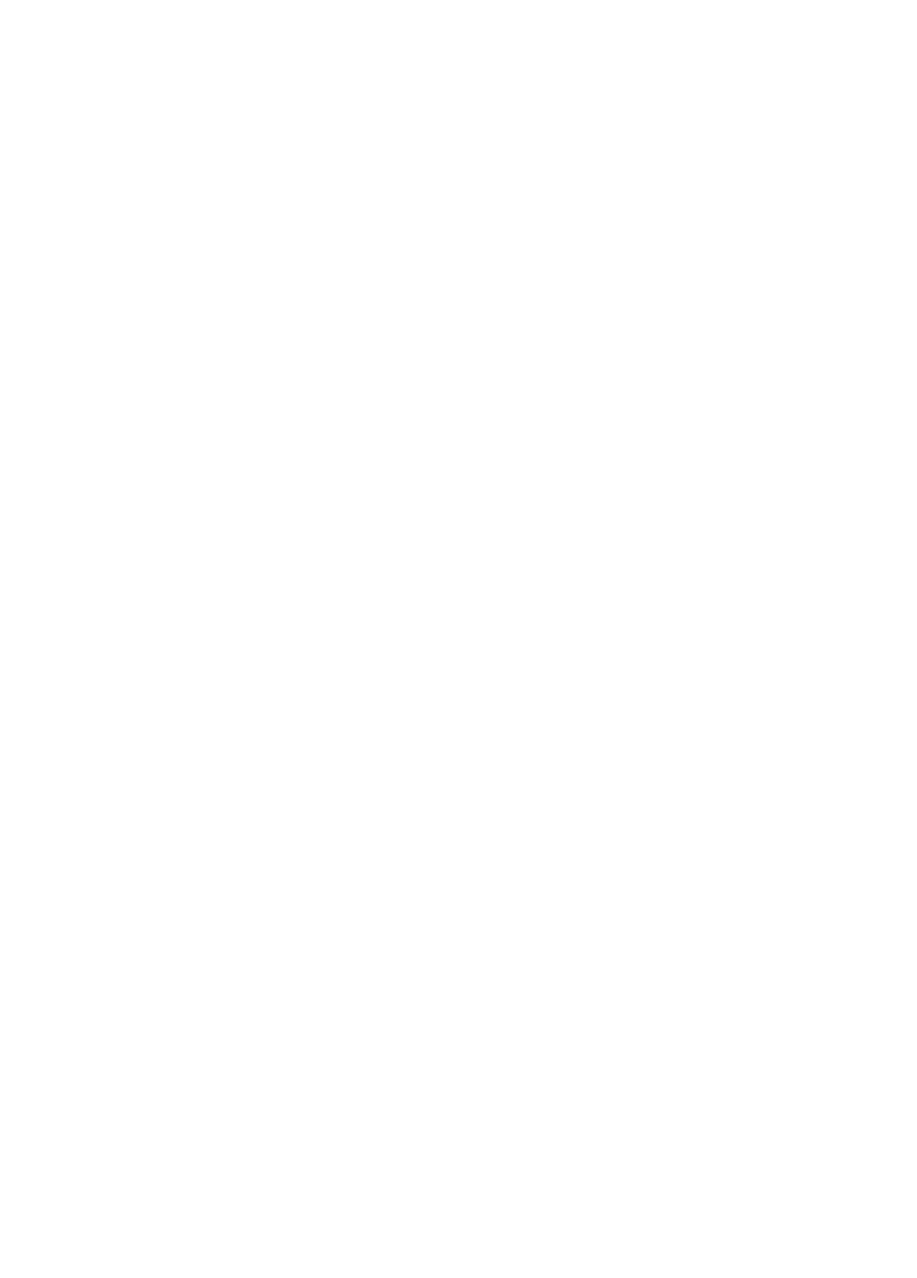
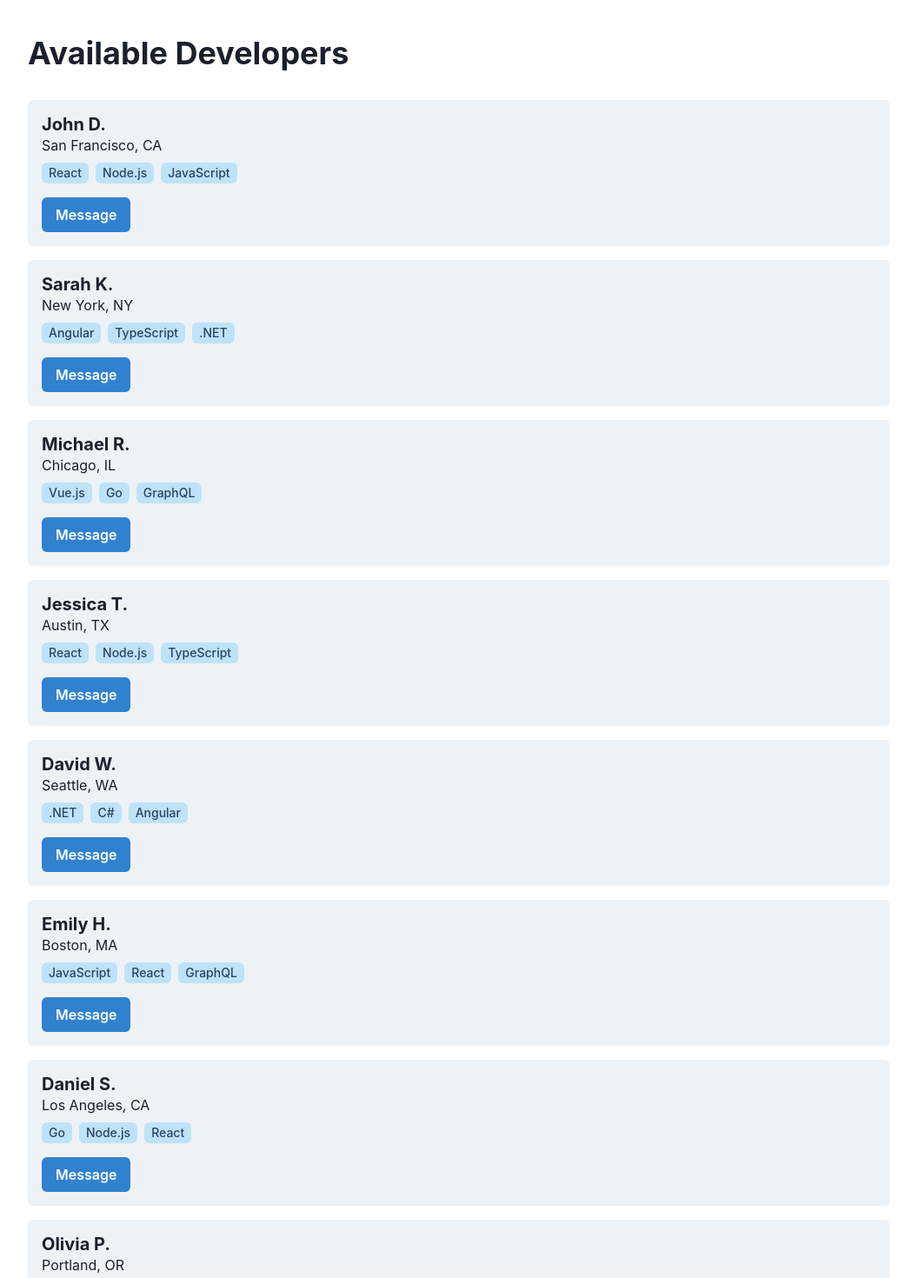
Before and after one commit to GPT-Engineer-App-Dev/tech-savvy-hub, a React (Vite) app: page /developers in a window 1280 px wide. Before the commit this address had no page. Shown: the top 1470 px of the page at 87% size, without its empty margins (112-1167 px from the left). Before the commit the page ends 800 px from the top, so only its background shows below. Built offline with nearby package versions, Linux system fonts and the light colour scheme.

Commit message:
- Created new Developers.jsx component to list available developers - Added sample developer data with name, location, specialties - Rendered list of developers with info and message button - Added new /developers route to App.jsx - Created Header component with links to navigate between pages

```diff
--- a/src/App.jsx
+++ b/src/App.jsx
@@ -1,11 +1,13 @@
 import { Route, BrowserRouter as Router, Routes } from "react-router-dom";
 import Index from "./pages/Index.jsx";
+import Developers from "./pages/Developers.jsx";
 
 function App() {
   return (
     <Router>
       <Routes>
         <Route exact path="/" element={<Index />} />
+        <Route path="/developers" element={<Developers />} />
       </Routes>
     </Router>
   );
--- /dev/null
+++ b/src/components/Header.jsx
@@ -0,0 +1,22 @@
+import { Box, Container, Flex, Spacer, Link } from "@chakra-ui/react";
+import { Link as RouterLink } from "react-router-dom";
+
+const Header = () => {
+  return (
+    <Box bg="gray.100" py={4}>
+      <Container maxW="container.lg">
+        <Flex align="center">
+          <Link as={RouterLink} to="/" fontWeight="bold" fontSize="xl">
+            Particles
+          </Link>
+          <Spacer />
+          <Link as={RouterLink} to="/developers" fontWeight="medium">
+            Developers
+          </Link>
+        </Flex>
+      </Container>
+    </Box>
+  );
+};
+
+export default Header;
--- /dev/null
+++ b/src/pages/Developers.jsx
@@ -0,0 +1,86 @@
+import { Box, Button, Container, Heading, HStack, Tag, Text, VStack } from "@chakra-ui/react";
+
+const developers = [
+  {
+    name: "John D.",
+    location: "San Francisco, CA",
+    specialties: ["React", "Node.js", "JavaScript"],
+  },
+  {
+    name: "Sarah K.",
+    location: "New York, NY",
+    specialties: ["Angular", "TypeScript", ".NET"],
+  },
+  {
+    name: "Michael R.",
+    location: "Chicago, IL",
+    specialties: ["Vue.js", "Go", "GraphQL"],
+  },
+  {
+    name: "Jessica T.",
+    location: "Austin, TX",
+    specialties: ["React", "Node.js", "TypeScript"],
+  },
+  {
+    name: "David W.",
+    location: "Seattle, WA",
+    specialties: [".NET", "C#", "Angular"],
+  },
+  {
+    name: "Emily H.",
+    location: "Boston, MA",
+    specialties: ["JavaScript", "React", "GraphQL"],
+  },
+  {
+    name: "Daniel S.",
+    location: "Los Angeles, CA",
+    specialties: ["Go", "Node.js", "React"],
+  },
+  {
+    name: "Olivia P.",
+    location: "Portland, OR",
+    specialties: ["TypeScript", "Vue.js", "Node.js"],
+  },
+  {
+    name: "James L.",
+    location: "Denver, CO",
+    specialties: ["Angular", "TypeScript", ".NET"],
+  },
+  {
+    name: "Sophia R.",
+    location: "Atlanta, GA",
+    specialties: ["JavaScript", "React", "Node.js"],
+  },
+];
+
+const Developers = () => {
+  return (
+    <Box py={10}>
+      <Container maxW="container.lg">
+        <Heading size="xl" mb={8}>
+          Available Developers
+        </Heading>
+        <VStack spacing={4} align="stretch">
+          {developers.map((dev, index) => (
+            <Box key={index} bg="gray.100" p={4} rounded="md">
+              <Heading size="md">{dev.name}</Heading>
+              <Text>{dev.location}</Text>
+              <HStack spacing={2} mt={2}>
+                {dev.specialties.map((spec, index) => (
+                  <Tag key={index} size="md" variant="subtle" colorScheme="blue">
+                    {spec}
+                  </Tag>
+                ))}
+              </HStack>
+              <Button mt={4} colorScheme="blue">
+                Message
+              </Button>
+            </Box>
+          ))}
+        </VStack>
+      </Container>
+    </Box>
+  );
+};
+
+export default Developers;
--- a/src/pages/Index.jsx
+++ b/src/pages/Index.jsx
@@ -1,9 +1,11 @@
 import { Box, Button, Container, Heading, Image, Stack, Text } from "@chakra-ui/react";
+import Header from "../components/Header";
 import { FaArrowRight, FaCheckCircle } from "react-icons/fa";
 
 const Index = () => {
   return (
     <Box>
+      <Header />
       <Box bg="gray.50" py={20}>
         <Container maxW="container.lg">
           <Stack direction={["column", "row"]} spacing={8} align="center">
```
